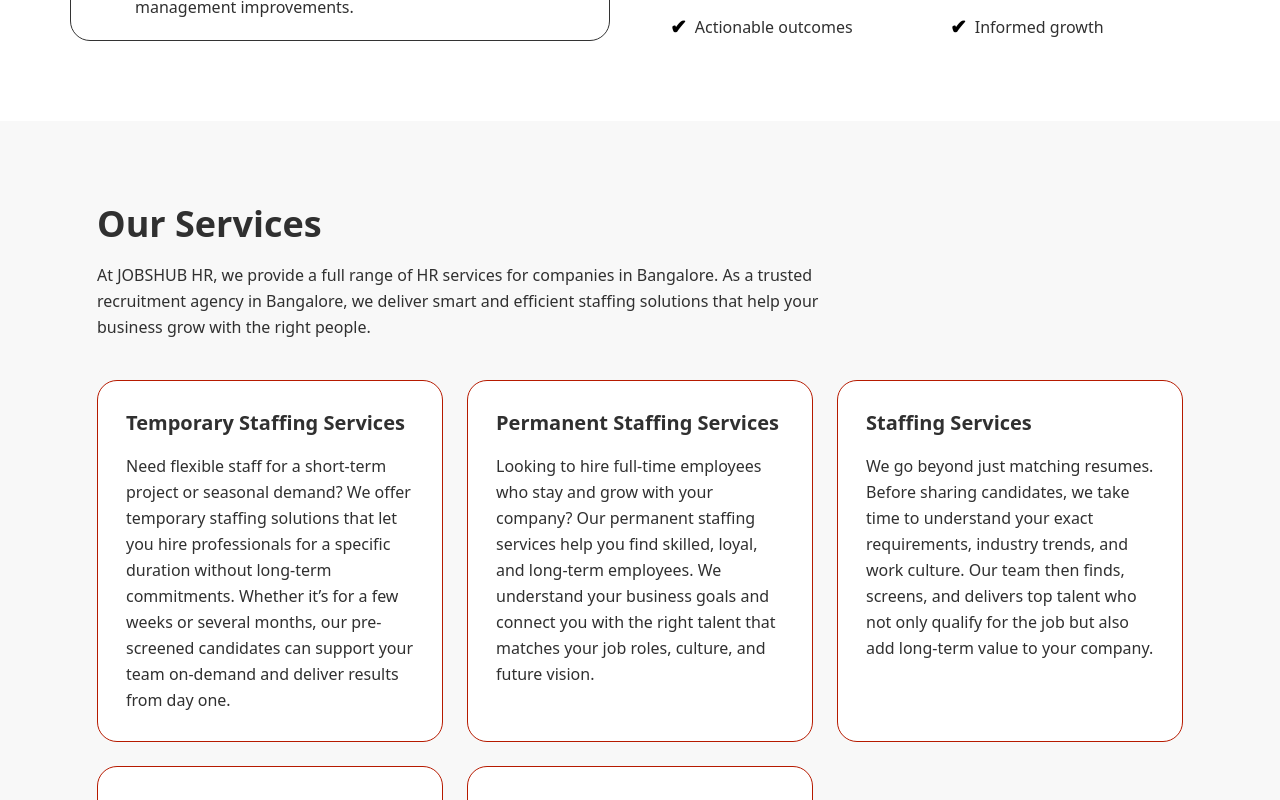
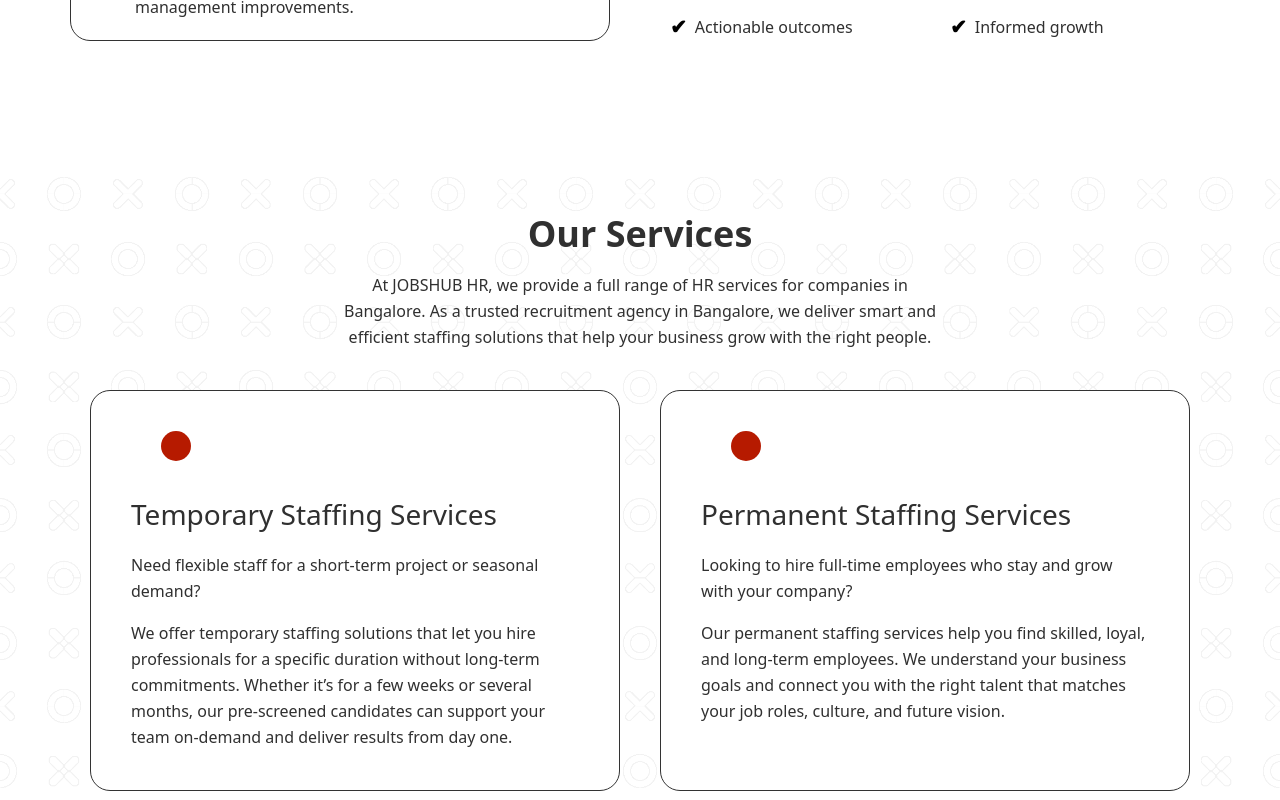
Before and after one commit to Yashwanth1228/JobsHub-HR, a Next.js app: page / in a window 1280 px wide. Shown: the part 1960-2760 px from the top of the page. Built offline with nearby package versions, Linux system fonts and the light colour scheme.

Commit message:
Our Services

```diff
--- a/src/components/home/HomeSections.js
+++ b/src/components/home/HomeSections.js
@@ -5,6 +5,22 @@ import { clientLogos, faqs, posts, processes, services, testimonials } from "./h
 const wrap = "mx-auto max-w-[1150px] px-6 md:px-8";
 const heading = "text-3xl font-semibold leading-tight md:text-4xl";
 const img = (name) => `/images/home/${name}`;
+
+function ServiceCard({ item, index }) {
+  const breakAfter = index < 2 ? item.text.indexOf("? ") + 1 : index === 3 ? "Trusted by top Indian companies.".length : index === 4 ? "Build trust. Hire safely.".length : 0;
+  const first = breakAfter ? item.text.slice(0, breakAfter) : item.text;
+  const rest = breakAfter ? item.text.slice(breakAfter).trimStart() : "";
+  return (
+    <article className={`min-w-0 rounded-[20px] border border-[#333] p-[30px] md:p-[40px] ${index < 2 ? "bg-white" : "bg-transparent"}`}>
+      <div aria-hidden="true" className="ml-[30px] h-[30px] w-[30px] rounded-full bg-[#b61a00]" />
+      <h3 className="mt-9 text-[26px] leading-tight font-medium md:text-[28px]">{item.title}</h3>
+      <div className="mt-5 text-base leading-relaxed">
+        <p>{first}{index >= 3 && <><br />{rest}</>}</p>
+        {index < 2 && rest && <p className="mt-4">{rest}</p>}
+      </div>
+    </article>
+  );
+}
 
 export default function HomeSections() {
   return (
@@ -46,10 +62,12 @@ export default function HomeSections() {
         </div>
       </section>
 
-      <section aria-labelledby="services-heading" className="bg-[#f8f8f8] py-16 text-[#303030] md:py-20">
-        <div className={wrap}><h2 id="services-heading" className={heading}>Our Services</h2>
-          <p className="mt-4 max-w-3xl leading-relaxed">At JOBSHUB HR, we provide a full range of HR services for companies in Bangalore. As a trusted recruitment agency in Bangalore, we deliver smart and efficient staffing solutions that help your business grow with the right people.</p>
-          <div className="mt-10 grid gap-6 md:grid-cols-2 lg:grid-cols-3">{services.map(item => <article key={item.title} className="rounded-[20px] border border-[#b61a00] bg-white p-7"><h3 className="text-xl font-semibold">{item.title}</h3><p className="mt-4 leading-relaxed">{item.text}</p></article>)}</div>
+      <section aria-labelledby="services-heading" className="relative my-[50px] bg-white px-[30px] py-10 text-[#303030]">
+        <div aria-hidden="true" className="pointer-events-none absolute inset-0 bg-[url('/images/home/Pattern-2-Convertido.png')] bg-center bg-repeat opacity-10 [background-size:50%_auto]" />
+        <div className="relative mx-auto max-w-[1100px]"><h2 id="services-heading" className={`${heading} text-center`}>Our Services</h2>
+          <p className="mx-auto mt-4 max-w-[600px] text-center leading-relaxed">At JOBSHUB HR, we provide a full range of HR services for companies in Bangalore. As a trusted recruitment agency in Bangalore, we deliver smart and efficient staffing solutions that help your business grow with the right people.</p>
+          <div className="mt-10 grid gap-10 md:grid-cols-2">{services.slice(0, 2).map((item, index) => <ServiceCard key={item.title} item={item} index={index} />)}</div>
+          <div className="mt-10 grid gap-[10px] md:grid-cols-3">{services.slice(2).map((item, index) => <ServiceCard key={item.title} item={item} index={index + 2} />)}</div>
         </div>
       </section>
 
```
Also changed, not shown: public/images/home/Pattern-2-Convertido.png (added).
